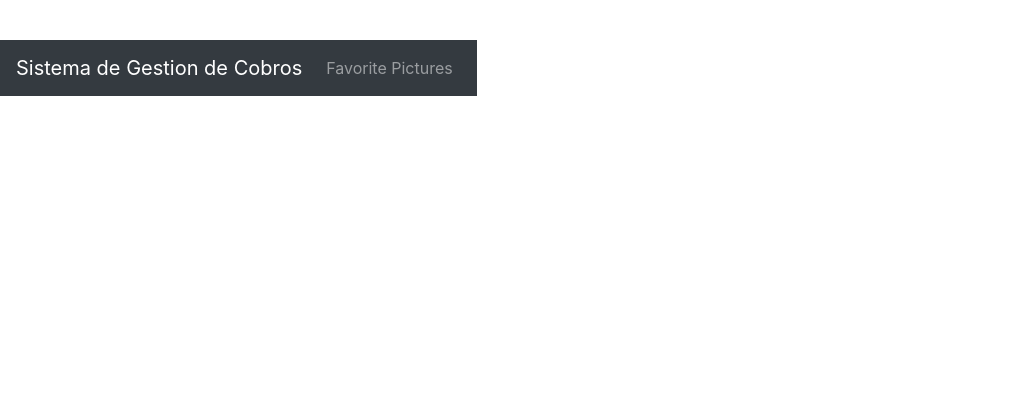
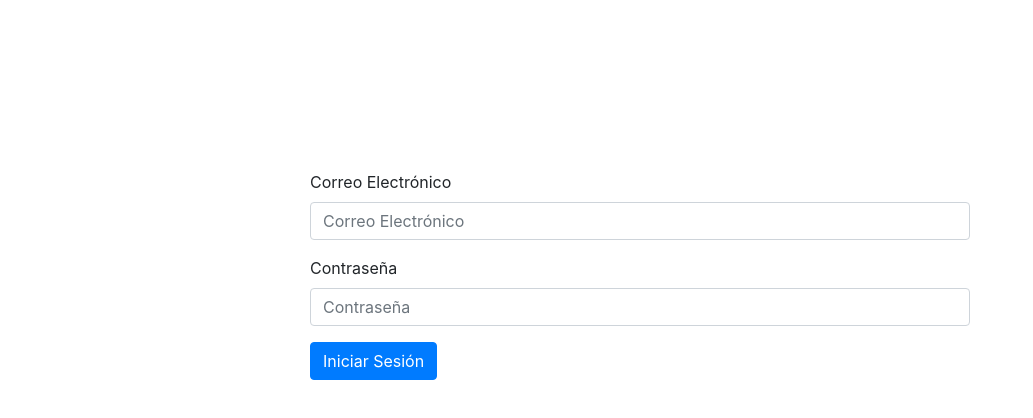
Before and after one commit to HildaGD/sistema-gestion-cobros, a React (Create React App) app: page / in a window 1280 px wide. Shown: the top 418 px of the page, without its empty margins (0-1033 px from the left). Built offline with nearby package versions, Linux system fonts and the light colour scheme.

Commit message:
validacion del login
validacion del login y comienzo de configuración de redux

```diff
--- a/src/App.js
+++ b/src/App.js
@@ -3,18 +3,19 @@ import logo from './logo.svg';
 import './App.css';
 import { BrowserRouter as Router, Switch, Route } from 'react-router-dom';
 import Navbar from './containers/Navbar'
+import Login from './containers/Login'
 
 function App() {
   return (
     <Router>
        <div>
         <div className="App">
-          <Navbar></Navbar>
+          {/* <Navbar></Navbar> */}
         </div>
-        {/* <Switch>
-          <Route exact path='/'component={AstrologyPictureOfDay} />
-          <Route exact path='/favoritePictures'component={FavoritePictures} />
-        </Switch> */}
+        <Switch>
+          <Route exact path='/'component={Login} />
+          {/* <Route exact path='/favoritePictures'component={FavoritePictures} /> */}
+        </Switch>
       </div>
     </Router>
   );
--- a/src/containers/Login.js
+++ b/src/containers/Login.js
@@ -1,41 +1,73 @@
 import React, { useEffect, useState } from "react";
-
 import './style.css'
 import Form from 'react-bootstrap/Form'
+import Button from 'react-bootstrap/Button'
+import * as actions from '../store/actions/index';
 
 function Login() {
     const [email, setEmail] = useState('')
     const [password, setPassword] = useState('')
-    const [isEmail, setIsEmail] = useState(false)
-    const [passwordRequired, setPasswordRequired] = useState(false)
+    const [validated, setValidated] = useState(false);
+
+    const handleSubmit = (event) => {
+        const form = event.currentTarget;
+        if (form.checkValidity() === false) {
+            event.preventDefault();
+            event.stopPropagation();
+        }
+
+        setValidated(true);
+    };
 
     useEffect(() => {
+        console.log(email)
 
     });
 
+    function handleValidatedForm(){
+
+    }
 
     return (
-        <Form>
+        <div className="container">
+            <div className="container-form" style={{ marginRight: '20%', marginTop: "15%" }}>
+                <Form noValidate validated={validated} onSubmit={handleSubmit}>
                     <Form.Group controlId="formBasicEmail">
-                <Form.Label>Email address</Form.Label>
-                <Form.Control type="email" placeholder="Enter email" />
-                <Form.Text className="text-muted">
-                    We'll never share your email with anyone else.
-                </Form.Text>
+                        <Form.Label>Correo Electrónico</Form.Label>
+                        <Form.Control
+                            type="email"
+                            placeholder="Correo Electrónico"
+                            value={email}
+                            onChange={e => setEmail(e.target.value)}
+                            required
+                        />
+                        <Form.Control.Feedback type="invalid">
+                            Por favor, ingrese correo electrónico
+                        </Form.Control.Feedback>
                     </Form.Group>
 
                     <Form.Group controlId="formBasicPassword">
-                <Form.Label>Password</Form.Label>
-                <Form.Control type="password" placeholder="Password" />
+                        <Form.Label>Contraseña</Form.Label>
+                        <Form.Control
+                            type="password"
+                            placeholder="Contraseña"
+                            value={password}
+                            onChange={e=>setPassword(e.target.value)}
+                            required
+                        />
+                        <Form.Control.Feedback type="invalid">
+                            Por favor, ingrese contraseña
+                        </Form.Control.Feedback>
                     </Form.Group>
-            <Form.Group controlId="formBasicCheckbox">
-                <Form.Check type="checkbox" label="Check me out" />
-            </Form.Group>
+
                     <Button variant="primary" type="submit">
-                Submit
+                        Iniciar Sesión
                     </Button>
                 </Form>
+            </div>
 
+
+        </div>
     );
 }
 
--- a/src/containers/Navbar.js
+++ b/src/containers/Navbar.js
@@ -25,11 +25,11 @@ function Navbar() {
                 <span className="navbar-toggler-icon"></span>
             </button>
 
-            <div className={"collapse navbar-collapse navbarCustomize " + show}>
+            {/* <div className={"collapse navbar-collapse navbarCustomize " + show}>
                 <div className="navbar-nav">
                     <a className="nav-item nav-link " href="/favoritePictures" >Favorite Pictures</a>
                 </div>
-            </div>
+            </div> */}
         </nav>
     );
 }
--- a/src/containers/style.css
+++ b/src/containers/style.css
@@ -8,42 +8,12 @@
     /* background-color: black; */
 }
 
-body {
-    display: -ms-flexbox;
-    display: flex;
-    -ms-flex-align: center;
-    align-items: center;
-    padding-top: 40px;
-    padding-bottom: 40px;
-    background-color: #f5f5f5;
-  }
+.container-form{
+  border-style: solid;
+  border-radius: 15px;
+  border-color: white;
+  background-color:white;
+  padding: 50;
+  margin-left: 20%;
 
-  .form-signin {
-    width: 100%;
-    max-width: 330px;
-    padding: 15px;
-    margin: auto;
-  }
-  .form-signin .checkbox {
-    font-weight: 400;
-  }
-  .form-signin .form-control {
-    position: relative;
-    box-sizing: border-box;
-    height: auto;
-    padding: 10px;
-    font-size: 16px;
-  }
-  .form-signin .form-control:focus {
-    z-index: 2;
-  }
-  .form-signin input[type="email"] {
-    margin-bottom: -1px;
-    border-bottom-right-radius: 0;
-    border-bottom-left-radius: 0;
-  }
-  .form-signin input[type="password"] {
-    margin-bottom: 10px;
-    border-top-left-radius: 0;
-    border-top-right-radius: 0;
-  }
+}
--- a/src/index.js
+++ b/src/index.js
@@ -4,14 +4,16 @@ import './index.css';
 import App from './App';
 import * as serviceWorker from './serviceWorker';
 import { Provider } from 'react-redux'
+import store from './store'
 import 'bootstrap/dist/css/bootstrap.css';
 
 ReactDOM.render(
-  // <Provider>
-  // </Provider>
-  <React.StrictMode>
-    <App />
-  </React.StrictMode>,
+  <Provider store={store}>
+    <React.StrictMode>
+      <App />
+    </React.StrictMode>
+  </Provider>
+  ,
   document.getElementById('root')
 );
 
--- /dev/null
+++ b/src/store/actions/auth.js
@@ -0,0 +1,27 @@
+import * as actionTypes from './types';
+
+export const authStart = () => {
+    return {
+        type: actionTypes.AUTH_START
+    };
+};
+
+export const authSuccess = (authData) => {
+    return {
+        type: actionTypes.AUTH_SUCCESS,
+        authData: authData
+    };
+};
+
+export const authFail = (error) => {
+    return {
+        type: actionTypes.AUTH_FAIL,
+        error: error
+    };
+};
+
+export const auth = (email, password) => {
+    return dispatch => {
+        dispatch(authStart());
+    };
+};
--- a/src/store/actions/index.js
+++ b/src/store/actions/index.js
@@ -0,0 +1,3 @@
+export {
+    auth
+} from './auth';
--- /dev/null
+++ b/src/store/actions/types.js
@@ -0,0 +1,3 @@
+export const AUTH_START = 'AUTH_START';
+export const AUTH_SUCCESS = 'AUTH_SUCCESS';
+export const AUTH_FAIL = 'AUTH_FAIL';
--- a/src/store/index.js
+++ b/src/store/index.js
@@ -0,0 +1,10 @@
+import { createStore, applyMiddleware} from 'redux'
+import { composeWithDevTools } from 'redux-devtools-extension'
+import rootReducer from './reducers/index'
+
+const store = createStore(
+    rootReducer,
+    composeWithDevTools(applyMiddleware())
+);
+
+export default store;
--- /dev/null
+++ b/src/store/reducers/app_reducer.js
@@ -0,0 +1,21 @@
+import {
+    AUTH_FAIL,
+    AUTH_START,
+    AUTH_SUCCESS
+} from '../actions/types'
+
+const initialState =  {favoritePictures: []}
+
+export default function (state = initialState, action) {
+
+    switch (action.type) {
+        case AUTH_SUCCESS:
+            return state
+        case AUTH_FAIL:
+            return state
+        case AUTH_START:
+            return state
+        default:
+            return state
+    }
+}
--- a/src/store/reducers/index.js
+++ b/src/store/reducers/index.js
@@ -0,0 +1,7 @@
+import { combineReducers } from 'redux'
+import favoritePituresState from './app_reducer'
+import thunk from 'redux-thunk';
+
+export default combineReducers({
+    login: favoritePituresState
+ })
```
Lines whose indentation alone changed are shown as unchanged.
